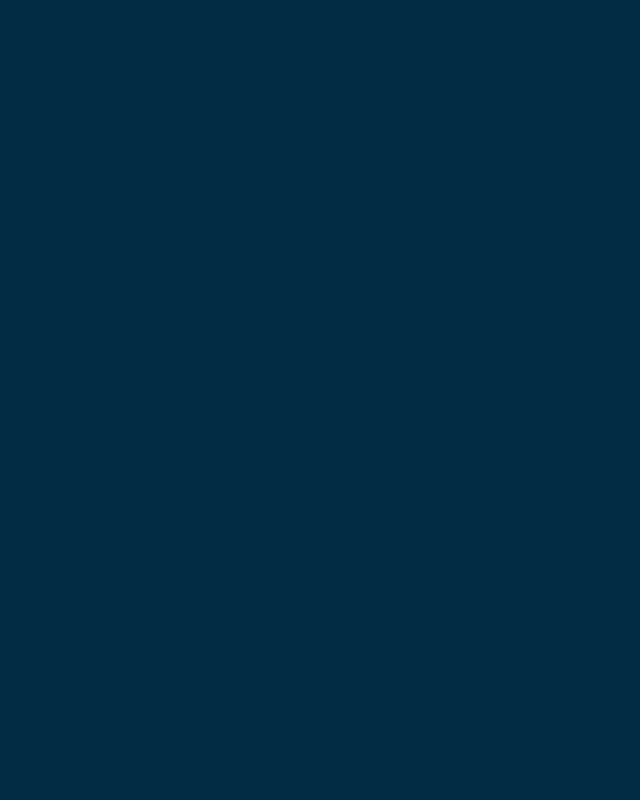
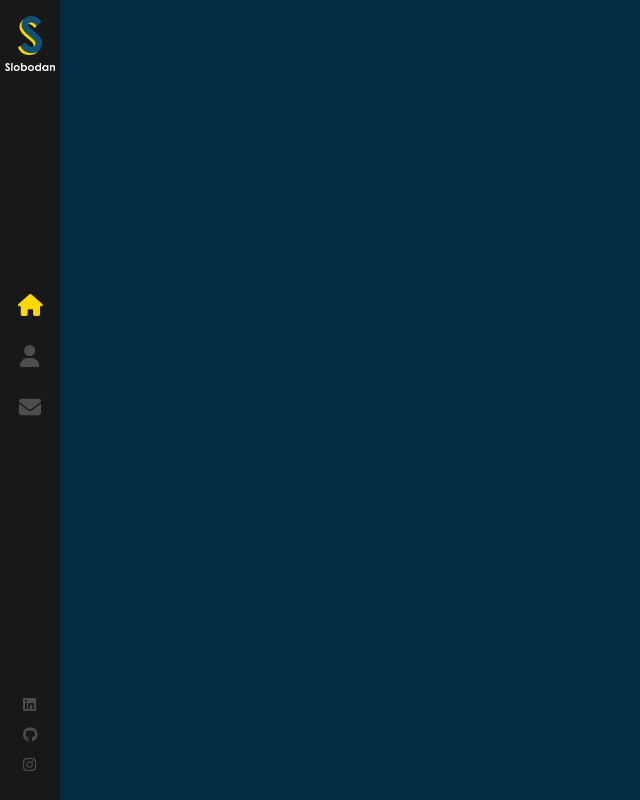
Before and after one commit to Abdulxoliq-1030/typescript-projects, a React (Vite) app: page / in a window 1280 px wide. Shown: the whole page, without its empty margins (0-640 px from the left). Built offline with nearby package versions, Linux system fonts and the light colour scheme.

Commit message:
sidebar codes

```diff
--- a/src/App.tsx
+++ b/src/App.tsx
@@ -1,9 +1,17 @@
-import React from "react";
+import React from 'react'
+import { Route, Routes } from 'react-router-dom'
+import { Layout } from './components'
 
 interface AppProps {}
 
 const App: React.FC<AppProps> = () => {
-  return <></>;
-};
+  return (
+    <>
+      <Routes>
+        <Route path="/" element={<Layout />} />
+      </Routes>
+    </>
+  )
+}
 
-export default App;
+export default App
--- /dev/null
+++ b/src/components/index.ts
@@ -0,0 +1,2 @@
+export { default as Layout } from "./layout/layout"
+export { default as Sidebar } from "./sidebar/sidebar"
--- /dev/null
+++ b/src/components/layout/layout.tsx
@@ -0,0 +1,15 @@
+import React from 'react'
+import Sidebar from '../sidebar/sidebar'
+import './style.scss'
+
+interface LayoutProps {}
+
+const Layout: React.FC<LayoutProps> = () => {
+  return (
+    <>
+      <Sidebar />
+    </>
+  )
+}
+
+export default Layout
--- /dev/null
+++ b/src/components/sidebar/sidebar.tsx
@@ -0,0 +1,89 @@
+import React from 'react'
+import { Link, NavLink } from 'react-router-dom'
+import { FontAwesomeIcon } from '@fortawesome/react-fontawesome'
+import { faEnvelope, faHome, faUser } from '@fortawesome/free-solid-svg-icons'
+import {
+  faLinkedin,
+  faGithub,
+  faInstagram,
+} from '@fortawesome/free-brands-svg-icons'
+import LogoS from '../../assets/images/logo-s.png'
+import LogoSubtitle from '../../assets/images/logo_sub.png'
+import './style.scss'
+
+interface SidebarProps {}
+
+const Sidebar: React.FC<SidebarProps> = () => {
+  return (
+    <div className="nav-bar">
+      <Link to="/" className="logo">
+        <img src={LogoS} alt="logo" />
+        <img className="sub-logo" src={LogoSubtitle} alt="slobodan" />
+      </Link>
+      <nav>
+        <NavLink exact="true" activclassname="active" to="/">
+          <FontAwesomeIcon icon={faHome} color="#4d4d4e" />
+        </NavLink>
+        <NavLink
+          exact="true"
+          activclassname="active"
+          className="about-link"
+          to="/about"
+        >
+          <FontAwesomeIcon icon={faUser} color="#4d4d4e" />
+        </NavLink>
+        <NavLink
+          exact="true"
+          className="contact-link"
+          activclassname="active"
+          to="/contact"
+        >
+          <FontAwesomeIcon icon={faEnvelope} color="#4d4d4e" />
+        </NavLink>
+      </nav>
+      <ul>
+        <li>
+          <a
+            href="https://www.linkedin.com/in/abdulkholiq-odiljonov-37b393250//"
+            target="_blank"
+            rel="noreferrer"
+          >
+            <FontAwesomeIcon
+              icon={faLinkedin}
+              color="#4d4d4e"
+              className="anchor-icon"
+            />
+          </a>
+        </li>
+        <li>
+          <a
+            href="https://github.com/Abdulxoliq-1030?tab=repositories"
+            target="_blank"
+            rel="noreferrer"
+          >
+            <FontAwesomeIcon
+              icon={faGithub}
+              color="#4d4d4e"
+              className="anchor-icon"
+            />
+          </a>
+        </li>
+        <li>
+          <a
+            href="https://www.instagram.com/abdulkholiq_odiljonov/"
+            rel="noreferrer"
+            target="_blank"
+          >
+            <FontAwesomeIcon
+              icon={faInstagram}
+              color="#4d4d4e"
+              className="anchor-icon"
+            />
+          </a>
+        </li>
+      </ul>
+    </div>
+  )
+}
+
+export default Sidebar
--- /dev/null
+++ b/src/components/sidebar/style.scss
@@ -0,0 +1,119 @@
+.nav-bar {
+	background: #181818;
+	width: 60px;
+	height: 100%;
+	position: absolute;
+	top: 0;
+	z-index: 3;
+	min-height: 500px;
+
+	.logo {
+		display: block;
+		padding: 8px 0;
+
+
+		img {
+			display: block;
+			margin: 8px auto;
+			width: 24px;
+			height: auto;
+
+			&.sub-logo {
+				width: 50px;
+			}
+		}
+	}
+
+	nav {
+		display: block;
+		text-align: center;
+		position: absolute;
+		height: 210px;
+		top: 50%;
+		margin-top: -120px;
+		width: 100%;
+
+		a {
+			font-size: 22px;
+			color: #4d4d4e;
+			display: block;
+			line-height: 51px;
+			height: 51px;
+			position: relative;
+
+
+			i {
+				transition: all .3s ease-out;
+			}
+
+			&:hover {
+				color: #ffd700;
+
+				svg {
+					opacity: 0;
+				}
+
+				&::after {
+					opacity: 1;
+				}
+			}
+			&::after {
+				content: '';
+				font-size: 9px;
+				letter-spacing: 2px;
+				position: absolute;
+				bottom: 0;
+				display: block;
+				width: 100%;
+				text-align: center;
+				opacity: 0;
+				transition: all .3s ease-out;
+			}
+
+			&:first-child {
+				&::after {
+					content: "HOME"
+				}
+			}
+		}
+		a.about-link {
+			&::after {
+				content: "ABOUT"
+			}
+		}
+		a.contact-link {
+			&::after {
+				content: "CONTACT"
+			}
+		}
+		a.active {
+			svg {
+				color: #ffd700;
+			}
+		}
+	}
+	ul {
+		position: absolute;
+		bottom: 20px;
+		width: 100%;
+		display: block;
+		padding: 0;
+		list-style: none;
+		text-align: center;
+		margin: 0;
+
+		li {
+			a {
+				padding: 7px 0;
+				display: block;
+				font-size: 15px;
+				line-height: 16px;
+
+
+				&:hover svg {
+					color: #ffd700;
+				}
+			}
+		}
+	}
+}
```
Also changed, not shown: src/components/layout/style.scss (added).
